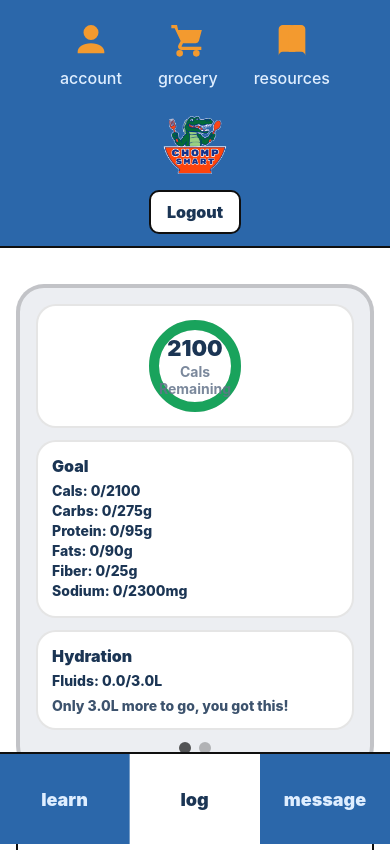
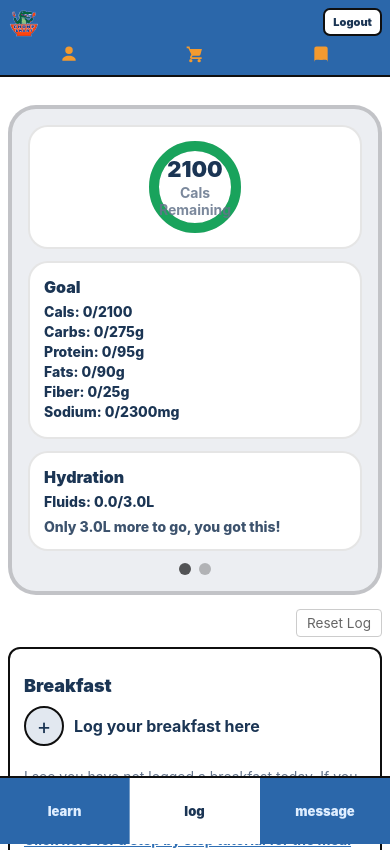
Before and after one commit to lenaglisic25/ChompSmart, a React (Vite) app in the folder frontend/: page /app/log in a window 390 px wide. Shown: the top 850 px of the page. Built offline with nearby package versions, Linux system fonts and the light colour scheme.

Commit message:
UI resizes to handle small screens

```diff
--- a/frontend/src/layout/MainLayout.css
+++ b/frontend/src/layout/MainLayout.css
@@ -36,6 +36,7 @@
   display: flex;
   align-items: center;
   gap: 20px;
+  min-width: 0;
 }
 
 .topRightActions {
@@ -46,7 +47,8 @@
 
 /* Icon buttons */
 
-.accountBtn {
+.accountBtn,
+.topIconLink {
   border: none;
   background: transparent;
   color: var(--lightText);
@@ -59,17 +61,17 @@
   padding: 6px 8px;
   text-decoration: none;
   border-radius: 10px;
-
   transition:
     transform 0.18s ease,
     background 0.18s ease,
     box-shadow 0.18s ease;
 }
 
-.accountBtn:hover {
-  background: rgba(255,255,255,0.12);
+.accountBtn:hover,
+.topIconLink:hover {
+  background: rgba(255, 255, 255, 0.12);
   transform: translateY(-3px) scale(1.05);
-  box-shadow: 0 6px 14px rgba(0,0,0,0.18);
+  box-shadow: 0 6px 14px rgba(0, 0, 0, 0.18);
 }
 
 /* Icon container */
@@ -99,7 +101,7 @@
 /* Active top icon */
 
 .activeTopLink {
-  background: rgba(255,255,255,0.18);
+  background: rgba(255, 255, 255, 0.18);
 }
 
 /* Logo */
@@ -137,6 +139,7 @@
   border-top: 2px solid var(--border);
   display: grid;
   grid-template-columns: 1fr 1fr 1fr;
+  z-index: 50;
 }
 
 .tab {
@@ -147,7 +150,7 @@
   align-items: center;
   justify-content: center;
   gap: 6px;
-  border-right: 1px solid rgba(255,255,255,0.35);
+  border-right: 1px solid rgba(255, 255, 255, 0.35);
   transition: background 0.2s ease, color 0.2s ease;
 }
 
@@ -180,28 +183,491 @@
   cursor: pointer;
 }
 
-/* Mobile adjustments */
+/* Tablet */
 
 @media (max-width: 900px) {
-
   .topBar {
-    grid-template-columns: 1fr;
     height: auto;
-    padding: 12px;
+    grid-template-columns: 1fr auto;
+    grid-template-areas:
+      "logo logout"
+      "actions actions";
+    align-items: center;
+    padding: 10px 12px;
+    gap: 10px 12px;
   }
 
-  .topLeftActions,
-  .topRightActions,
   .topLogoWrap {
-    justify-content: center;
+    grid-area: logo;
+    justify-content: flex-start;
+  }
+
+  .topRightActions {
+    grid-area: logout;
+    justify-content: flex-end;
   }
 
   .topLeftActions {
-    flex-wrap: wrap;
+    grid-area: actions;
+    justify-content: center;
+    flex-wrap: nowrap;
+    gap: 10px;
+    width: 100%;
   }
 
   .topLogoImg {
+    height: 58px;
+  }
+
+  .accountBtn,
+  .topIconLink {
+    padding: 6px 10px;
+    gap: 4px;
+    border-radius: 10px;
+    min-width: 78px;
+  }
+
+  .accountIcon {
+    width: 36px;
+    height: 36px;
+  }
+
+  .accountIcon svg {
+    width: 32px;
+    height: 32px;
+  }
+
+  .accountLabel {
+    font-size: 13px;
+  }
+
+  .logoutBtn {
+    height: 40px;
+    padding: 0 14px;
+    font-size: 15px;
+  }
+
+  .content {
+    padding: 16px 14px 105px;
+  }
+
+  .bottomTabs {
+    height: 84px;
+  }
+
+  .tabLabel {
+    font-size: 17px;
+  }
+}
+
+/* Phone: compact top section */
+
+@media (max-width: 600px) {
+  .topBar {
+    padding: 8px 10px;
+    gap: 8px 10px;
+  }
+
+  .topLeftActions {
+    justify-content: space-between;
+    gap: 6px;
+  }
+
+  .accountBtn,
+  .topIconLink {
+    flex: 1;
+    min-width: 0;
+    max-width: 110px;
+    padding: 6px 6px;
+    gap: 3px;
+    border-radius: 10px;
+  }
+
+  .accountBtn:hover,
+  .topIconLink:hover {
+    transform: none;
+    box-shadow: none;
+  }
+
+  .accountIcon {
+    width: 30px;
+    height: 30px;
+  }
+
+  .accountIcon svg {
+    width: 26px;
+    height: 26px;
+  }
+
+  .accountLabel {
+    font-size: 11px;
+  }
+
+  .topLogoImg {
+    height: 42px;
+  }
+
+  .logoutBtn {
+    height: 34px;
+    padding: 0 10px;
+    font-size: 13px;
+    border-radius: 8px;
+  }
+
+  .content {
+    padding: 12px 10px 92px;
+  }
+
+  .bottomTabs {
     height: 72px;
   }
 
+  .tabLabel {
+    font-size: 14px;
+  }
 }
+
+/* Very small phones */
+
+@media (max-width: 400px) {
+  .topBar {
+    padding: 8px 8px;
+  }
+
+  .topLeftActions {
+    gap: 4px;
+  }
+
+  .accountBtn,
+  .topIconLink {
+    padding: 5px 4px;
+  }
+
+  .accountLabel {
+    font-size: 10px;
+  }
+
+  .topLogoImg {
+    height: 38px;
+  }
+
+  .logoutBtn {
+    height: 32px;
+    padding: 0 8px;
+    font-size: 12px;
+  }
+}
+@media (max-width: 600px) {
+  .topBar {
+    padding: 6px 8px;
+    gap: 6px 8px;
+    grid-template-columns: 1fr auto;
+    grid-template-areas:
+      "logo logout"
+      "actions actions";
+  }
+
+  .topLogoWrap {
+    grid-area: logo;
+    justify-content: flex-start;
+    align-items: center;
+  }
+
+  .topRightActions {
+    grid-area: logout;
+    justify-content: flex-end;
+    align-items: center;
+  }
+
+  .topLeftActions {
+    grid-area: actions;
+    justify-content: space-between;
+    align-items: flex-start;
+    gap: 4px;
+    width: 100%;
+    margin-top: -2px;
+  }
+
+  .accountBtn,
+  .topIconLink {
+    flex: 1;
+    min-width: 0;
+    max-width: none;
+    padding: 4px 4px;
+    gap: 2px;
+    border-radius: 8px;
+  }
+
+  .accountBtn:hover,
+  .topIconLink:hover {
+    transform: none;
+    box-shadow: none;
+  }
+
+  .accountIcon {
+    width: 24px;
+    height: 24px;
+  }
+
+  .accountIcon svg {
+    width: 22px;
+    height: 22px;
+  }
+
+  .accountLabel {
+    font-size: 10px;
+    line-height: 1;
+  }
+
+  .topLogoImg {
+    height: 28px;
+  }
+
+  .logoutBtn {
+    height: 30px;
+    padding: 0 8px;
+    font-size: 12px;
+    border-radius: 8px;
+  }
+
+  .content {
+    padding: 10px 8px 92px;
+  }
+
+  .bottomTabs {
+    height: 68px;
+  }
+
+  .tabLabel {
+    font-size: 13px;
+  }
+}
+@media (max-width: 900px) {
+  .topBar {
+    height: auto;
+    grid-template-columns: 1fr auto;
+    grid-template-areas:
+      "logo logout"
+      "actions actions";
+    align-items: center;
+    padding: 8px 10px;
+    gap: 8px 10px;
+  }
+
+  .topLogoWrap {
+    grid-area: logo;
+    justify-content: flex-start;
+  }
+
+  .topRightActions {
+    grid-area: logout;
+    justify-content: flex-end;
+  }
+
+  .topLeftActions {
+    grid-area: actions;
+    justify-content: space-between;
+    flex-wrap: nowrap;
+    gap: 8px;
+    width: 100%;
+  }
+
+  .topLogoImg {
+    height: 42px;
+  }
+
+  .accountBtn,
+  .topIconLink {
+    padding: 5px 8px;
+    gap: 3px;
+    border-radius: 9px;
+    min-width: 70px;
+  }
+
+  .accountIcon {
+    width: 28px;
+    height: 28px;
+  }
+
+  .accountIcon svg {
+    width: 24px;
+    height: 24px;
+  }
+
+  .accountLabel {
+    font-size: 11px;
+  }
+
+  .logoutBtn {
+    height: 34px;
+    padding: 0 10px;
+    font-size: 13px;
+  }
+
+  .content {
+    padding: 12px 10px 96px;
+  }
+
+  .bottomTabs {
+    height: 72px;
+  }
+
+  .tabLabel {
+    font-size: 14px;
+  }
+}
+@media (max-width: 420px) {
+  .accountLabel {
+    display: none;
+  }
+
+  .accountBtn,
+  .topIconLink {
+    padding: 6px 4px;
+  }
+}
+@media (max-width: 900px) {
+  .topBar {
+    height: auto;
+    grid-template-columns: 1fr auto;
+    grid-template-areas:
+      "logo logout"
+      "actions actions";
+    align-items: center;
+    padding: 6px 10px 8px;
+    gap: 6px 10px;
+  }
+
+  .topLogoWrap {
+    grid-area: logo;
+    justify-content: flex-start;
+    align-items: center;
+  }
+
+  .topRightActions {
+    grid-area: logout;
+    justify-content: flex-end;
+    align-items: center;
+  }
+
+  .topLeftActions {
+    grid-area: actions;
+    justify-content: space-around;
+    align-items: flex-start;
+    flex-wrap: nowrap;
+    gap: 6px;
+    width: 100%;
+    margin-top: -2px;
+  }
+
+  .topLogoImg {
+    height: 34px;
+  }
+
+  .accountBtn,
+  .topIconLink {
+    padding: 4px 6px;
+    gap: 2px;
+    border-radius: 8px;
+    min-width: 64px;
+  }
+
+  .accountIcon {
+    width: 24px;
+    height: 24px;
+  }
+
+  .accountIcon svg {
+    width: 22px;
+    height: 22px;
+  }
+
+  .accountLabel {
+    font-size: 10px;
+  }
+
+  .logoutBtn {
+    height: 30px;
+    padding: 0 10px;
+    font-size: 12px;
+    border-radius: 8px;
+  }
+
+  .content {
+    padding: 10px 10px 96px;
+  }
+
+  .bottomTabs {
+    height: 72px;
+  }
+
+  .tabLabel {
+    font-size: 14px;
+  }
+}
+@media (max-width: 600px) {
+  .topBar {
+    padding: 6px 8px 7px;
+    gap: 5px 8px;
+  }
+
+  .topLeftActions {
+    justify-content: space-around;
+    gap: 4px;
+    margin-top: -3px;
+  }
+
+  .accountBtn,
+  .topIconLink {
+    flex: 1;
+    min-width: 0;
+    max-width: none;
+    padding: 3px 4px;
+    gap: 2px;
+    border-radius: 8px;
+  }
+
+  .accountBtn:hover,
+  .topIconLink:hover {
+    transform: none;
+    box-shadow: none;
+  }
+
+  .accountIcon {
+    width: 22px;
+    height: 22px;
+  }
+
+  .accountIcon svg {
+    width: 20px;
+    height: 20px;
+  }
+
+  .accountLabel {
+    font-size: 9px;
+    line-height: 1;
+  }
+
+  .topLogoImg {
+    height: 32px;
+  }
+
+  .logoutBtn {
+    height: 28px;
+    padding: 0 8px;
+    font-size: 11px;
+    border-radius: 7px;
+  }
+
+  .content {
+    padding: 10px 8px 90px;
+  }
+
+  .bottomTabs {
+    height: 68px;
+  }
+
+  .tabLabel {
+    font-size: 13px;
+  }
+}
--- a/frontend/src/layout/MainLayout.jsx
+++ b/frontend/src/layout/MainLayout.jsx
@@ -12,6 +12,7 @@ export default function MainLayout() {
   const isLog = location.pathname.startsWith("/app/log");
   const isMessage = location.pathname.startsWith("/app/message");
   const isResources = location.pathname.startsWith("/app/resources");
+  const isProfile = location.pathname.startsWith("/app/profile");
 
   const [gOpen, setGOpen] = useState(false);
 
@@ -20,9 +21,11 @@ export default function MainLayout() {
       <header className="topBar">
         <div className="topLeftActions">
           <button
-            className="accountBtn"
+            className={isProfile ? "accountBtn activeTopLink" : "accountBtn"}
             type="button"
             onClick={() => navigate("/app/profile")}
+            aria-label="Go to account"
+            title="Account"
           >
             <span className="accountIcon" aria-hidden="true">
               <svg viewBox="0 0 24 24">
@@ -36,7 +39,7 @@ export default function MainLayout() {
           </button>
 
           <button
-              className="accountBtn"
+            className={gOpen ? "accountBtn activeTopLink" : "accountBtn"}
             type="button"
             onClick={() => setGOpen(true)}
             aria-label="Open grocery list"
@@ -55,7 +58,9 @@ export default function MainLayout() {
 
           <NavLink
             to="/app/resources"
-              className={isResources ? "accountBtn topIconLink activeTopLink" : "accountBtn topIconLink"}
+            className={isResources ? "topIconLink activeTopLink" : "topIconLink"}
+            aria-label="Go to resources"
+            title="Resources"
           >
             <span className="accountIcon" aria-hidden="true">
               <svg viewBox="0 0 24 24">
```
Lines whose indentation alone changed are shown as unchanged.
